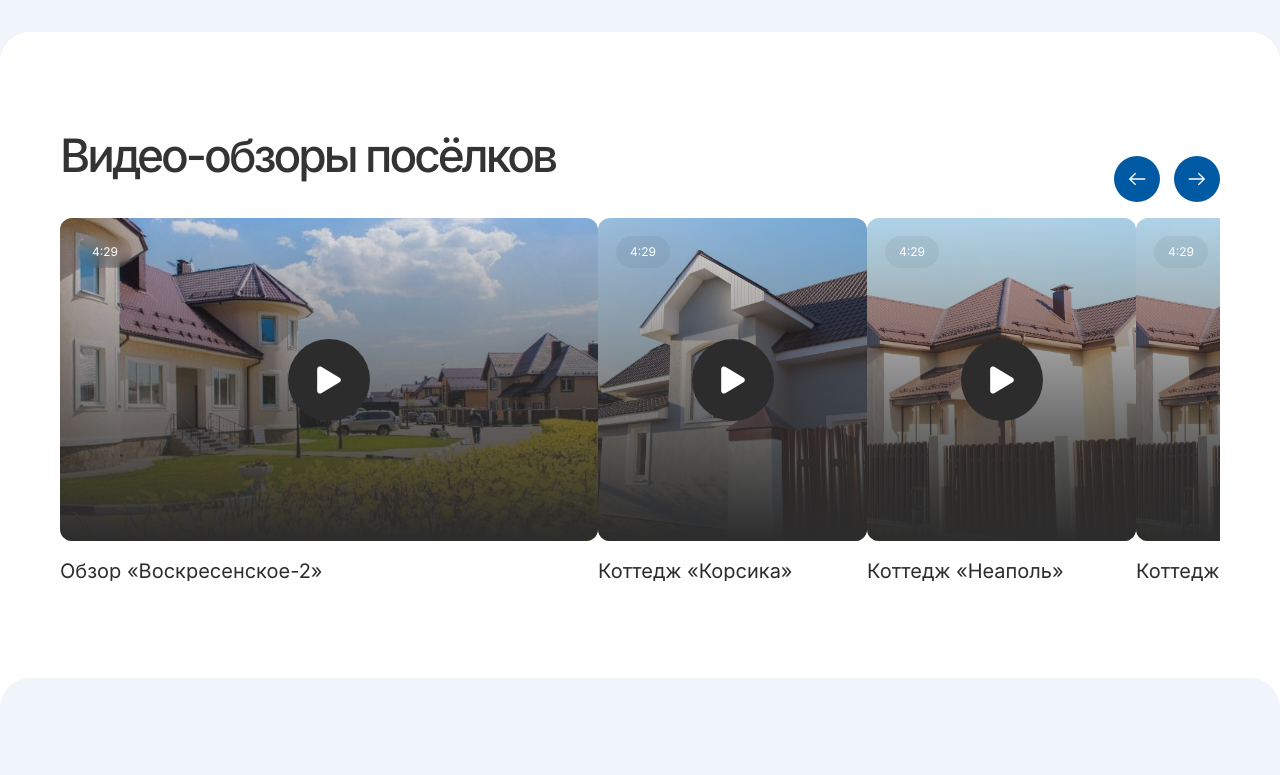
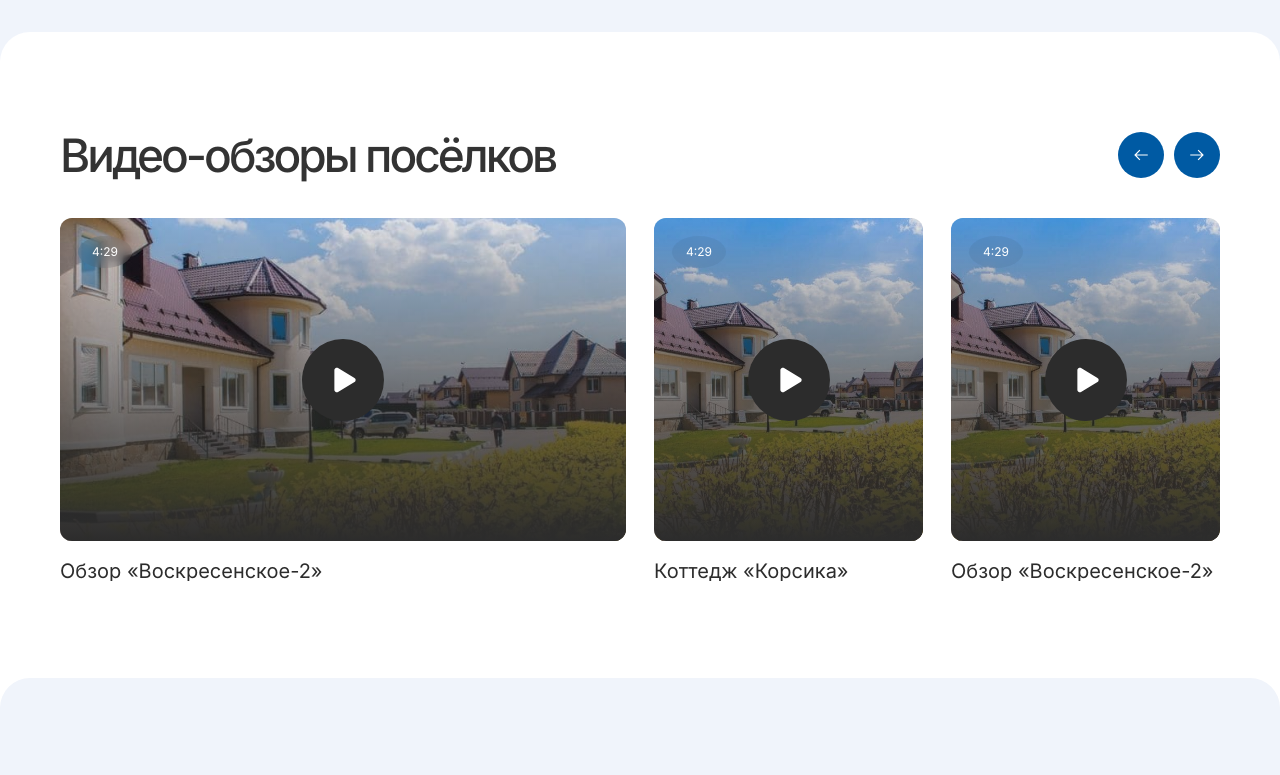
Before and after one commit to KimOleg12356789/cotagge-poselki, a plain HTML site: page index.html in a window 1280 px wide. Shown: the part 5180-5955 px from the top of the page. Drawn offline with nearby package versions, Linux system fonts and the light colour scheme.

Commit message:
Update index.html

```diff
--- a/index.html
+++ b/index.html
@@ -2645,76 +2645,101 @@
                 <div class="video-reviews">
                     <div class="title-navigation">
                         <h2 class="section-title">Видео-обзоры посёлков</h2>
-                        <div class="navigation-buttons">
-                            <div class="swiper-button-prev reviews-prev">
+                        <div class="reviews-video__navigation-buttons">
+                            <div class="reviews-prev">
                                 <img src="images/icon-arrow-right.svg" alt="Arrow">
                             </div>
-                            <div class="swiper-button-next reviews-next">
+                            <div class="reviews-next">
                                 <img src="images/icon-arrow-right.svg" alt="Arrow">
                             </div>
                         </div>
                     </div>
-                    <div class="swiper slider-reviews">
-                        <div class="swiper-wrapper">
-                            <div class="swiper-slide swiper-slide-video">
-                                <div class="video-slide__inner">
-                                    <div class="video-box"
-                                        style="background-image: url('images/content-slider-reviews/video-reviews-1.jpg');">
-                                        <div class="video-duration">4:29</div>
-                                        <button class="video__btn">
-                                            <img src="images/play-btn.svg" alt="Play">
-                                        </button>
-                                    </div>
-                                    <p>Обзор «Воскресенское-2»</p>
-                                </div>
-                            </div>
-                            <div class="swiper-slide swiper-slide-video">
-                                <div class="video-slide__inner">
-                                    <div class="video-box"
-                                        style="background-image: url('images/content-slider-reviews/video-reviews-2.jpg');">
-                                        <div class="video-duration">4:29</div>
-                                        <button class="video__btn">
-                                            <img src="images/play-btn.svg" alt="Play">
-                                        </button>
-                                    </div>
-                                    <p>Коттедж «Корсика»</p>
-                                </div>
-                            </div>
-                            <div class="swiper-slide swiper-slide-video">
-                                <div class="video-slide__inner">
-                                    <div class="video-box"
-                                        style="background-image: url('images/content-slider-reviews/video-reviews-3.jpg');">
-                                        <div class="video-duration">4:29</div>
-                                        <button class="video__btn">
-                                            <img src="images/play-btn.svg" alt="Play">
-                                        </button>
-                                    </div>
-                                    <p>Коттедж «Неаполь»</p>
-                                </div>
-                            </div>
-                            <div class="swiper-slide swiper-slide-video">
-                                <div class="video-slide__inner">
-                                    <div class="video-box"
-                                        style="background-image: url('images/content-slider-reviews/video-reviews-3.jpg');">
-                                        <div class="video-duration">4:29</div>
-                                        <button class="video__btn">
-                                            <img src="images/play-btn.svg" alt="Play">
-                                        </button>
-                                    </div>
-                                    <p>Коттедж «Неаполь»</p>
-                                </div>
-                            </div>
-                            <div class="swiper-slide swiper-slide-video">
-                                <div class="video-slide__inner">
-                                    <div class="video-box"
-                                        style="background-image: url('images/content-slider-reviews/video-reviews-3.jpg');">
-                                        <div class="video-duration">4:29</div>
-                                        <button class="video__btn">
-                                            <img src="images/play-btn.svg" alt="Play">
-                                        </button>
-                                    </div>
-                                    <p>Коттедж «Неаполь»</p>
-                                </div>
+                    <div class="reviews-video__slider-container">
+                        <div class="reviews-video__slider">
+                            <div class="reviews-video__slide active">
+                                <div class="reviews-video__slide-img">
+                                    <img src="./images/content-slider-reviews/video-reviews-1.jpg" alt="img">
+                                   <button class="reviews-video__slide-play">
+                                    <svg width="82" height="82" viewBox="0 0 82 82" fill="none" xmlns="http://www.w3.org/2000/svg">
+                                        <circle cx="41" cy="41" r="41" fill="#2C2C2C"/>
+                                        <path d="M34.8323 53.2187C34.4246 53.218 34.0241 53.1111 33.6702 52.9086C32.8733 52.4571 32.3779 51.5805 32.3779 50.6289V31.3711C32.3779 30.4168 32.8733 29.5429 33.6702 29.0914C34.0325 28.8831 34.4441 28.7761 34.862 28.7813C35.2798 28.7866 35.6886 28.904 36.0455 29.1212L52.5043 38.9733C52.8474 39.1884 53.1301 39.487 53.3261 39.8413C53.5221 40.1956 53.625 40.5938 53.625 40.9987C53.625 41.4035 53.5221 41.8018 53.3261 42.156C53.1301 42.5103 52.8474 42.809 52.5043 43.0241L36.0429 52.8787C35.6776 53.0996 35.2592 53.2171 34.8323 53.2187Z" fill="white"/>
+                                    </svg>
+                                   </button>
+                                   <p class="reviews-video__slide-img__time">
+                                    4:29
+                                   </p>
+                                </div>
+                                <p class="reviews-video__slide-descr">
+                                    Обзор «Воскресенское-2»
+                                </p>
+                            </div>
+                            <div class="reviews-video__slide">
+                                <div class="reviews-video__slide-img">
+                                    <img src="./images/content-slider-reviews/video-reviews-1.jpg" alt="img">
+                                   <button class="reviews-video__slide-play">
+                                    <svg width="82" height="82" viewBox="0 0 82 82" fill="none" xmlns="http://www.w3.org/2000/svg">
+                                        <circle cx="41" cy="41" r="41" fill="#2C2C2C"/>
+                                        <path d="M34.8323 53.2187C34.4246 53.218 34.0241 53.1111 33.6702 52.9086C32.8733 52.4571 32.3779 51.5805 32.3779 50.6289V31.3711C32.3779 30.4168 32.8733 29.5429 33.6702 29.0914C34.0325 28.8831 34.4441 28.7761 34.862 28.7813C35.2798 28.7866 35.6886 28.904 36.0455 29.1212L52.5043 38.9733C52.8474 39.1884 53.1301 39.487 53.3261 39.8413C53.5221 40.1956 53.625 40.5938 53.625 40.9987C53.625 41.4035 53.5221 41.8018 53.3261 42.156C53.1301 42.5103 52.8474 42.809 52.5043 43.0241L36.0429 52.8787C35.6776 53.0996 35.2592 53.2171 34.8323 53.2187Z" fill="white"/>
+                                    </svg>
+                                   </button>
+                                   <p class="reviews-video__slide-img__time">
+                                    4:29
+                                   </p>
+                                </div>
+                                <p class="reviews-video__slide-descr">
+                                    Коттедж «Корсика»
+                                </p>
+                            </div>
+                            <div class="reviews-video__slide">
+                                <div class="reviews-video__slide-img">
+                                    <img src="./images/content-slider-reviews/video-reviews-1.jpg" alt="img">
+                                   <button class="reviews-video__slide-play">
+                                    <svg width="82" height="82" viewBox="0 0 82 82" fill="none" xmlns="http://www.w3.org/2000/svg">
+                                        <circle cx="41" cy="41" r="41" fill="#2C2C2C"/>
+                                        <path d="M34.8323 53.2187C34.4246 53.218 34.0241 53.1111 33.6702 52.9086C32.8733 52.4571 32.3779 51.5805 32.3779 50.6289V31.3711C32.3779 30.4168 32.8733 29.5429 33.6702 29.0914C34.0325 28.8831 34.4441 28.7761 34.862 28.7813C35.2798 28.7866 35.6886 28.904 36.0455 29.1212L52.5043 38.9733C52.8474 39.1884 53.1301 39.487 53.3261 39.8413C53.5221 40.1956 53.625 40.5938 53.625 40.9987C53.625 41.4035 53.5221 41.8018 53.3261 42.156C53.1301 42.5103 52.8474 42.809 52.5043 43.0241L36.0429 52.8787C35.6776 53.0996 35.2592 53.2171 34.8323 53.2187Z" fill="white"/>
+                                    </svg>
+                                   </button>
+                                   <p class="reviews-video__slide-img__time">
+                                    4:29
+                                   </p>
+                                </div>
+                                <p class="reviews-video__slide-descr">
+                                    Обзор «Воскресенское-2»
+                                </p>
+                            </div>
+                            <div class="reviews-video__slide">
+                                <div class="reviews-video__slide-img">
+                                    <img src="./images/content-slider-reviews/video-reviews-1.jpg" alt="img">
+                                   <button class="reviews-video__slide-play">
+                                    <svg width="82" height="82" viewBox="0 0 82 82" fill="none" xmlns="http://www.w3.org/2000/svg">
+                                        <circle cx="41" cy="41" r="41" fill="#2C2C2C"/>
+                                        <path d="M34.8323 53.2187C34.4246 53.218 34.0241 53.1111 33.6702 52.9086C32.8733 52.4571 32.3779 51.5805 32.3779 50.6289V31.3711C32.3779 30.4168 32.8733 29.5429 33.6702 29.0914C34.0325 28.8831 34.4441 28.7761 34.862 28.7813C35.2798 28.7866 35.6886 28.904 36.0455 29.1212L52.5043 38.9733C52.8474 39.1884 53.1301 39.487 53.3261 39.8413C53.5221 40.1956 53.625 40.5938 53.625 40.9987C53.625 41.4035 53.5221 41.8018 53.3261 42.156C53.1301 42.5103 52.8474 42.809 52.5043 43.0241L36.0429 52.8787C35.6776 53.0996 35.2592 53.2171 34.8323 53.2187Z" fill="white"/>
+                                    </svg>
+                                   </button>
+                                   <p class="reviews-video__slide-img__time">
+                                    4:29
+                                   </p>
+                                </div>
+                                <p class="reviews-video__slide-descr">
+                                    Обзор «Воскресенское-2»
+                                </p>
+                            </div>
+                            <div class="reviews-video__slide">
+                                <div class="reviews-video__slide-img">
+                                    <img src="./images/content-slider-reviews/video-reviews-1.jpg" alt="img">
+                                   <button class="reviews-video__slide-play">
+                                    <svg width="82" height="82" viewBox="0 0 82 82" fill="none" xmlns="http://www.w3.org/2000/svg">
+                                        <circle cx="41" cy="41" r="41" fill="#2C2C2C"/>
+                                        <path d="M34.8323 53.2187C34.4246 53.218 34.0241 53.1111 33.6702 52.9086C32.8733 52.4571 32.3779 51.5805 32.3779 50.6289V31.3711C32.3779 30.4168 32.8733 29.5429 33.6702 29.0914C34.0325 28.8831 34.4441 28.7761 34.862 28.7813C35.2798 28.7866 35.6886 28.904 36.0455 29.1212L52.5043 38.9733C52.8474 39.1884 53.1301 39.487 53.3261 39.8413C53.5221 40.1956 53.625 40.5938 53.625 40.9987C53.625 41.4035 53.5221 41.8018 53.3261 42.156C53.1301 42.5103 52.8474 42.809 52.5043 43.0241L36.0429 52.8787C35.6776 53.0996 35.2592 53.2171 34.8323 53.2187Z" fill="white"/>
+                                    </svg>
+                                   </button>
+                                   <p class="reviews-video__slide-img__time">
+                                    4:29
+                                   </p>
+                                </div>
+                                <p class="reviews-video__slide-descr">
+                                    Обзор «Воскресенское-2»
+                                </p>
                             </div>
                         </div>
                     </div>
```
